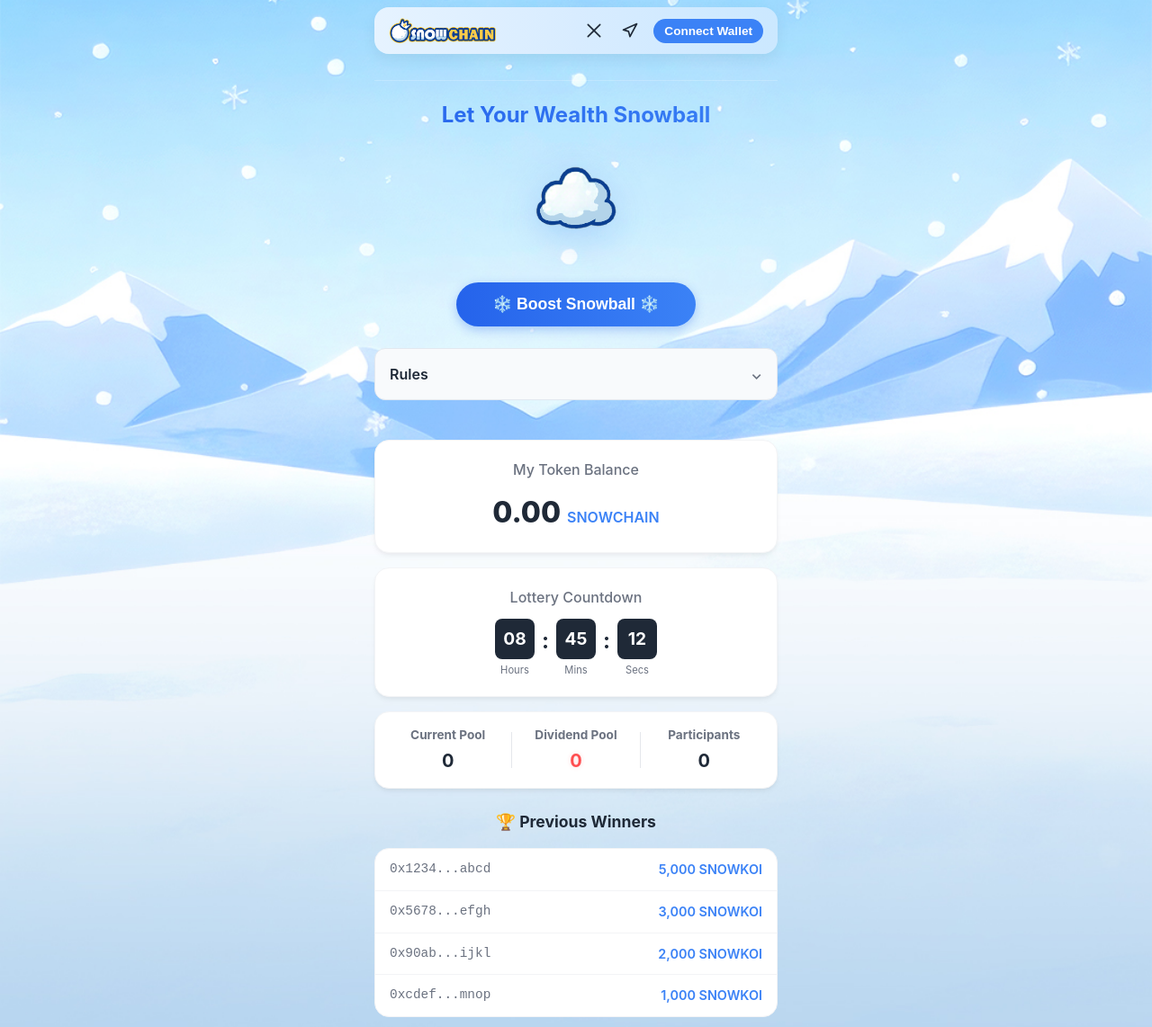
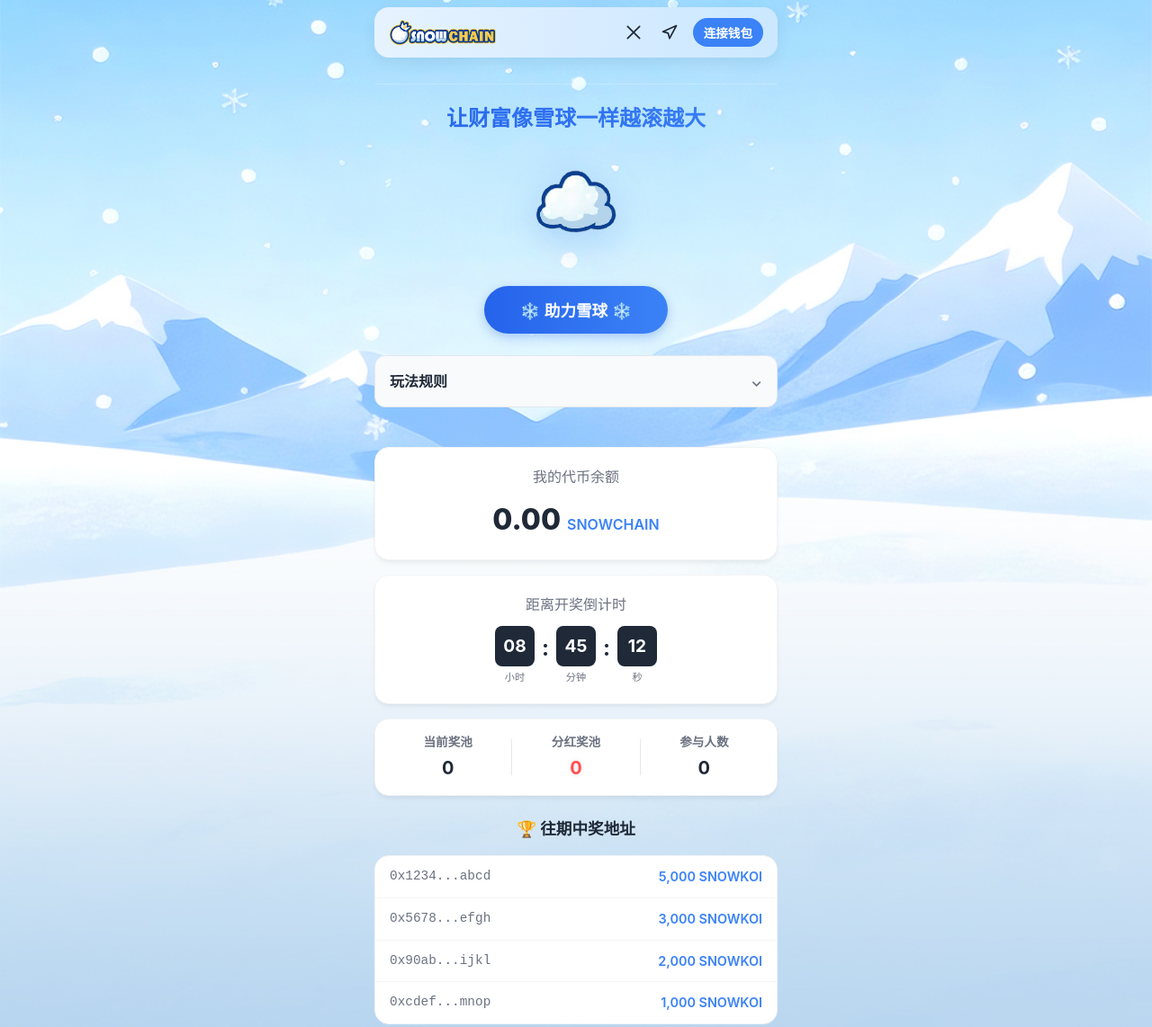
Before and after one commit to 1183668245/sonwkoi, a plain HTML site: page index.html in a window 1280 px wide. Shown: the top 1142 px of the page at 90% size. Drawn offline with Linux system fonts and the light colour scheme; no server answers.

Commit message:
Update index.html

```diff
--- a/index.html
+++ b/index.html
@@ -1,5 +1,5 @@
 <!DOCTYPE html>
-<html lang="en">
+<html lang="zh-CN">
 <head>
     <meta charset="UTF-8">
     <meta name="viewport" content="width=device-width, initial-scale=1.0, maximum-scale=1.0, user-scalable=no">
@@ -12,7 +12,7 @@
         <header class="navbar">
             <div class="logo"><img src="logo1.png" alt="SnowChain Logo" class="logo-img"></div>
             <div class="nav-right">
-                <a href="https://x.com/snowchain_sol" target="_blank" class="nav-icon" aria-label="Twitter">
+                <a href="https://x.com/snowkoi_bsc" target="_blank" class="nav-icon" aria-label="Twitter">
                     <svg viewBox="0 0 24 24" aria-hidden="true">
                         <path d="M4 4L20 20" stroke="currentColor" stroke-width="2" stroke-linecap="round"/>
                         <path d="M20 4L4 20" stroke="currentColor" stroke-width="2" stroke-linecap="round"/>
@@ -23,87 +23,85 @@
                         <path d="M21 3L3 11l7 2 2 7 9-17z" stroke="currentColor" stroke-width="2" stroke-linecap="round" stroke-linejoin="round" fill="none"/>
                     </svg>
                 </a>
-                <button class="wallet-btn">Connect Wallet</button>
+                <button class="wallet-btn">连接钱包</button>
             </div>
         </header>
 
-        <!-- Winner Marquee -->
+        <!-- 中奖信息滚动横幅 -->
         <div class="winner-marquee">
             <div class="marquee-content">
-                🎉 Welcome to Snowchain! Waiting for the winner...
+                🎉 欢迎参与雪球效应！期待本轮幸运儿诞生...
             </div>
         </div>
 
-        <!-- Main Content -->
+        <!-- 中间主区域 -->
         <main class="main-content">
-            <h1 class="slogan">Let Your Wealth Snowball</h1>
+            <h1 class="slogan">让财富像雪球一样越滚越大</h1>
 
             <div class="snowball-wrapper">
-                <img src="snow/雪团.png" alt="Snowball" class="snowball-img">
+                <img src="snow/雪团.png" alt="雪团" class="snowball-img">
             </div>
 
-            <button class="boost-btn">❄️ Boost Snowball ❄️</button>
+            <button class="boost-btn">❄️ 助力雪球 ❄️</button>
 
             <details class="rules-box">
-                <summary>Rules</summary>
+                <summary>玩法规则</summary>
                 <ul>
-                    <li>1. Click button to boost with 10,000 $SNOWKOI</li>
-                    <li>2. Participation disabled during Pump internal phase</li>
-                    <li>3. Lottery draws every 15 minutes, winner takes current pool</li>
+                    <li>1. 点击按钮1万枚$SNOWKOI助力雪球</li>
+                    <li>2. pump内盘阶段无法参与</li>
+                    <li>3. 每15分钟开奖一次，中奖者自动获得当前奖池</li>
                 </ul>
             </details>
         </main>
 
-        <!-- Token Balance -->
+        <!-- 代币余额 -->
         <section class="info-card balance-card">
-            <h2>My Token Balance</h2>
-
+            <h2>我的代币余额</h2>
             <div class="balance-amount">0.00 <span class="currency">SNOWCHAIN</span></div>
         </section>
 
-        <!-- Countdown Area -->
+        <!-- 倒计时区域 -->
         <section class="info-card countdown-card">
-            <h2>Lottery Countdown</h2>
+            <h2>距离开奖倒计时</h2>
             <div class="countdown-timer">
                 <div class="time-unit">
                     <span class="num">08</span>
-                    <span class="label">Hours</span>
+                    <span class="label">小时</span>
                 </div>
                 <div class="separator">:</div>
                 <div class="time-unit">
                     <span class="num">45</span>
-                    <span class="label">Mins</span>
+                    <span class="label">分钟</span>
                 </div>
                 <div class="separator">:</div>
                 <div class="time-unit">
                     <span class="num">12</span>
-                    <span class="label">Secs</span>
+                    <span class="label">秒</span>
                 </div>
             </div>
         </section>
 
-        <!-- Pool Info -->
+        <!-- 奖池信息 -->
         <section class="info-card stats-card">
             <div class="stat-item">
-                <h3>Current Pool</h3>
+                <h3>当前奖池</h3>
                 <p class="stat-value" id="total-prize">0</p>
             </div>
             <div class="stat-divider"></div>
             <div class="stat-item">
-                <h3>Dividend Pool</h3>
+                <h3>分红奖池</h3>
                 <p class="stat-value bonus-value" id="bonus-prize">0</p>
             </div>
             <div class="stat-divider"></div>
             <div class="stat-item">
-                <h3>Participants</h3>
+                <h3>参与人数</h3>
                 <p class="stat-value" id="participant-count">0</p>
             </div>
         </section>
 
-        <!-- History -->
+        <!-- 往期中奖 -->
         <section class="history-section">
-            <h2>🏆 Previous Winners</h2>
-
+            <h2>🏆 往期中奖地址</h2>
             <div class="history-list">
                 <div class="history-item">
                     <span class="address">0x1234...abcd</span>
```
